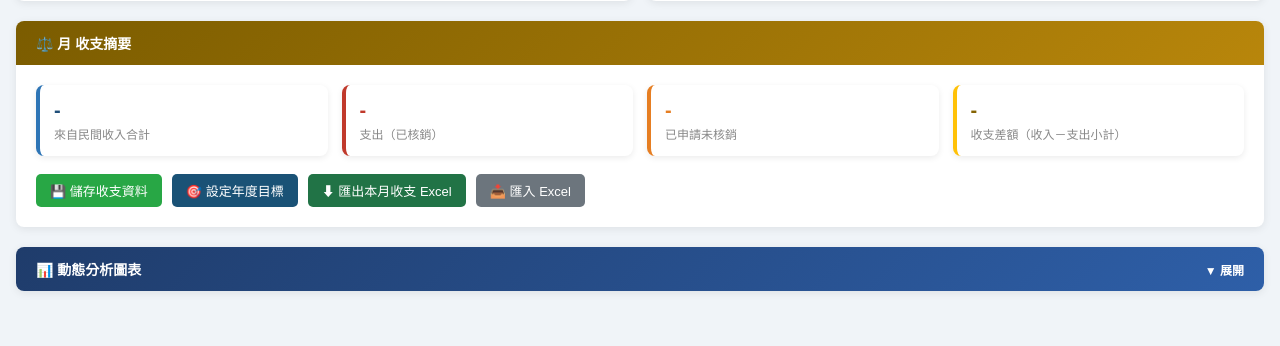
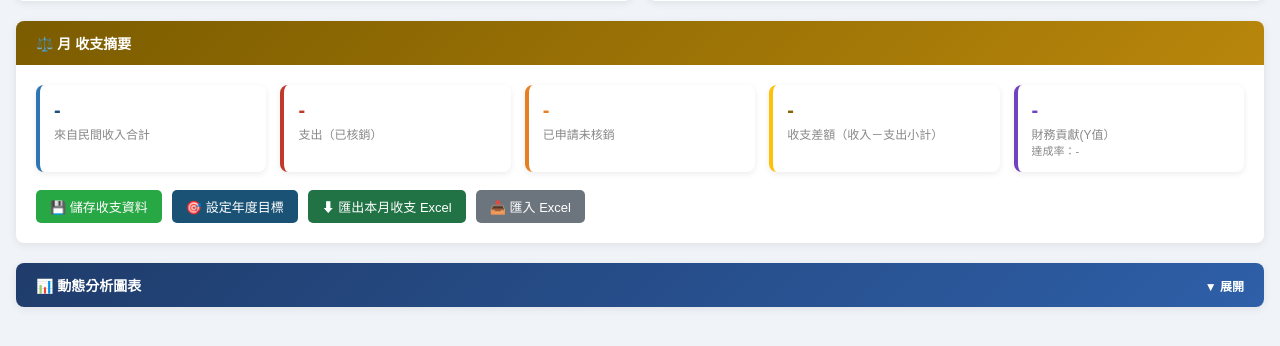
Before and after one commit to mhsheng0805-coder/-, a Python web app: template webapp/templates/dept.html in a window 1280 px wide. Shown: the part 421-767 px from the top of the page. Run offline with Jinja, Linux system fonts and the light colour scheme; the template is opened without the code that fills it, so the values that code supplies are empty.

Commit message:
新增財務貢獻(Y值)計算與目標設定

```diff
--- a/webapp/templates/dept.html
+++ b/webapp/templates/dept.html
@@ -142,7 +142,7 @@
     ⚖️ {{ month }}月 收支摘要
   </div>
   <div class="card-body">
-    <div class="stats-grid" style="grid-template-columns:repeat(4,1fr);">
+    <div class="stats-grid" style="grid-template-columns:repeat(5,1fr);">
       <div class="stat-card">
         <div class="value" id="net-income">-</div>
         <div class="label">來自民間收入合計</div>
@@ -158,6 +158,12 @@
       <div class="stat-card" style="border-color:#ffc107;">
         <div class="value" id="net-diff" style="color:#856404;">-</div>
         <div class="label">收支差額（收入－支出小計）</div>
+      </div>
+      <div class="stat-card" style="border-color:#6f42c1;">
+        <div class="value" id="net-y-val" style="color:#6f42c1;">-</div>
+        <div class="label">財務貢獻(Y值）
+          <span id="net-y-rate" style="font-size:11px; display:block; color:#888;">達成率：-</span>
+        </div>
       </div>
     </div>
     <div style="display:flex; gap:10px; margin-top:12px; flex-wrap:wrap; align-items:center;">
@@ -251,6 +257,21 @@
       </table>
     </div>
 
+    <div style="margin-bottom:20px;">
+      <div style="background:#e8d5f5; padding:8px 12px; font-weight:bold; border-radius:4px 4px 0 0; color:#6f42c1; font-size:13px;">🎯 財務貢獻目標</div>
+      <table style="width:100%; border-collapse:collapse;">
+        <tbody><tr style="background:#f9f0ff;">
+          <td style="padding:6px 10px; border:1px solid #ddd; font-size:13px; font-weight:bold;">財務貢獻(Y值）目標</td>
+          <td style="padding:4px 8px; border:1px solid #ddd;">
+            <input type="text" id="gm-y-input" class="input-num"
+              oninput="fmtOnInput(this)"
+              style="width:100%;text-align:right;border:1px solid #ccc;padding:4px 6px;border-radius:4px;" value="">
+          </td>
+        </tr></tbody>
+      </table>
+      <p style="font-size:11px;color:#888;margin:4px 0 0 2px;">實際值由系統自動計算：(收入－支出＋轉回設備費) － 服務收入×11.5%</p>
+    </div>
+
     <div style="display:flex; gap:10px; justify-content:flex-end;">
       <button class="btn" onclick="closeGoalsModal()" style="background:#6c757d;color:white;">取消</button>
       <button class="btn btn-success" onclick="saveGoals()">💾 儲存年度目標</button>
@@ -268,6 +289,7 @@ const INCOME_TOTAL_ITEM = '來自民間收入';
 const EXPENSE_TOTAL_ITEM = '其他民間收入支出';
 const INCOME_ITEMS = {{ income_items | tojson }};
 const EXPENSE_ITEMS = {{ expense_items | tojson }};
+let _annualGoals = {};
 const UNCLAIM_MAP = {
   '業務費':'業務費(未核銷)',
   '維護費':'維護費(未核銷)',
@@ -341,6 +363,17 @@ function calcAll() {
   netEl.textContent = fmt(net);
   netEl.style.color = net >= 0 ? '#155724' : '#721c24';
 
+  // 財務貢獻 Y值 = (A合計 - B合計 + 轉回專案設備使用費) - (試驗+技術+訓練+其他業務) × 11.5%
+  const 轉回 = parseFmt(document.querySelector('.expense-amt[data-item="轉回專案設備使用費"]')?.value || 0);
+  const serviceIncome = ['試驗服務收入','技術服務收入','訓練服務收入','其他業務收入']
+    .reduce((s, i) => s + parseFmt(document.querySelector(`.income-amt[data-item="${i}"]`)?.value || 0), 0);
+  const yVal = (incTotal - expTotal + 轉回) - serviceIncome * 0.115;
+  const yEl = document.getElementById('net-y-val');
+  if (yEl) { yEl.textContent = fmt(yVal); yEl.style.color = yVal >= 0 ? '#6f42c1' : '#721c24'; }
+  const yGoal = _annualGoals['財務貢獻(Y值)'] || 0;
+  const yRateEl = document.getElementById('net-y-rate');
+  if (yRateEl) yRateEl.textContent = yGoal > 0 ? `達成率：${(yVal/yGoal*100).toFixed(1)}%` : '達成率：-';
+
   // 更新圖表（若已展開）
   if (_chartOpen && _currentChart) renderChart(_currentChart);
 }
@@ -359,6 +392,7 @@ function loadData() {
     fetch(`/api/data/${DEPT}/${MONTH}`).then(r=>r.json()),
     fetch(`/api/annual_goals/${DEPT}`).then(r=>r.json()),
   ]).then(([data, goals]) => {
+    _annualGoals = goals;
     const rev = data.revenue || {};
     document.querySelectorAll('.income-amt').forEach(inp => {
       const d = rev[inp.dataset.item];
@@ -402,6 +436,9 @@ function openGoalsModal() {
       INCOME_ITEMS.map(i => mkRow(i, i===INCOME_TOTAL_ITEM)).join('');
     document.getElementById('gm-expense-rows').innerHTML =
       EXPENSE_ITEMS.map(i => mkRow(i, i===EXPENSE_TOTAL_ITEM)).join('');
+    // Y值目標
+    const yv = goals['財務貢獻(Y值)'] || 0;
+    document.getElementById('gm-y-input').value = fmtGoal(yv);
   });
   document.getElementById('goals-modal').style.display = 'block';
 }
@@ -449,6 +486,8 @@ function saveGoals() {
   document.querySelectorAll('.gm-input').forEach(inp => {
     goals[inp.dataset.item] = parseFmt(inp.value);
   });
+  const yInp = document.getElementById('gm-y-input');
+  if (yInp) goals['財務貢獻(Y值)'] = parseFmt(yInp.value);
   fetch('/api/save_annual_goals', {
     method: 'POST',
     headers: {'Content-Type':'application/json'},
```
